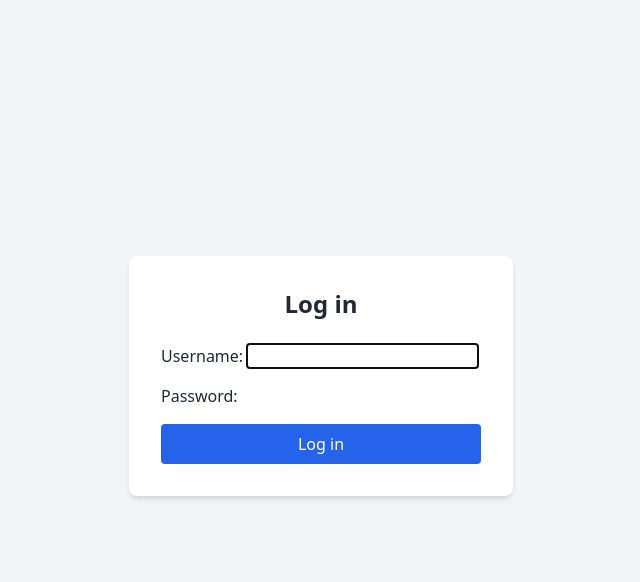
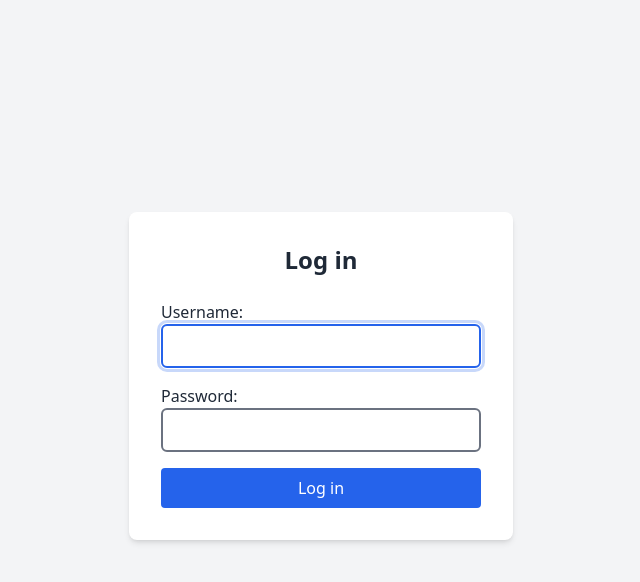
Before and after one commit to Clinton-Analyst/Internship-Management-System, a Django app: page /login/ in a window 1280 px wide. Shown: the part 48-630 px from the top of the page, without its empty margins (319-959 px from the left). Run offline with Django 5.2, Linux system fonts and the light colour scheme; some libraries are stand-ins or nearby versions.

Commit message:
Made username and password borders bolder

```diff
--- a/templates/accounts/login.html
+++ b/templates/accounts/login.html
@@ -1,10 +1,23 @@
 {% extends "base.html" %}
 
 {% block content %}
+<style>
+    .login-form input:not([type="hidden"]) {
+        width: 100%;
+        border: 2px solid #6b7280;
+        border-radius: 0.375rem;
+        padding: 0.5rem 0.75rem;
+    }
+    .login-form input:not([type="hidden"]):focus {
+        border-color: #2563eb;
+        outline: 3px solid rgb(37 99 235 / 25%);
+        outline-offset: 1px;
+    }
+</style>
 <div class="min-h-[calc(100vh-6rem)] flex items-center justify-center">
     <section class="w-full max-w-sm rounded-lg bg-white p-8 shadow-md">
         <h1 class="mb-6 text-center text-2xl font-bold">Log in</h1>
-        <form method="post" class="space-y-4">
+        <form method="post" class="login-form space-y-4">
             {% csrf_token %}
             {{ form.as_p }}
             <input type="hidden" name="next" value="{{ next }}">
```
